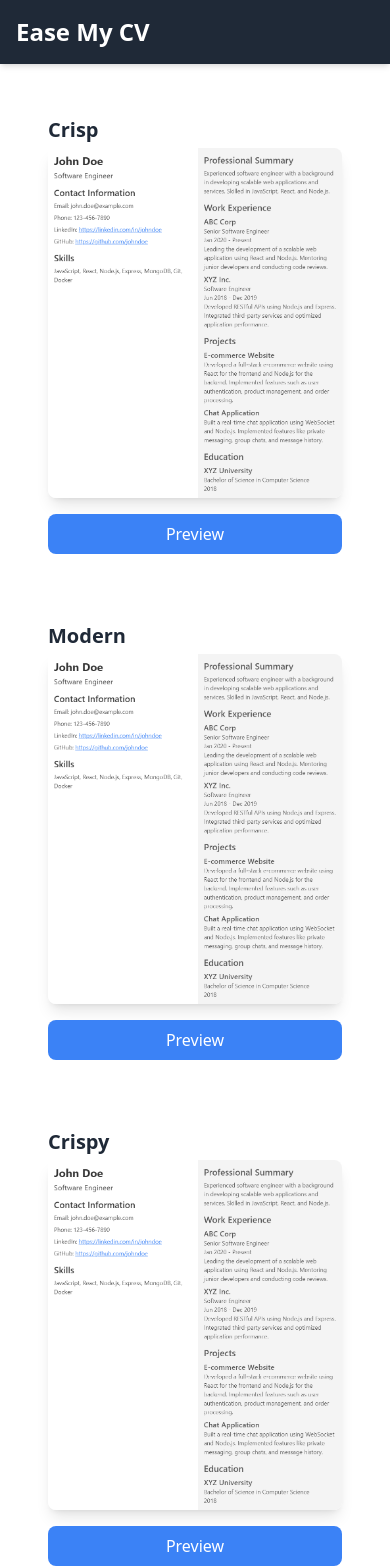
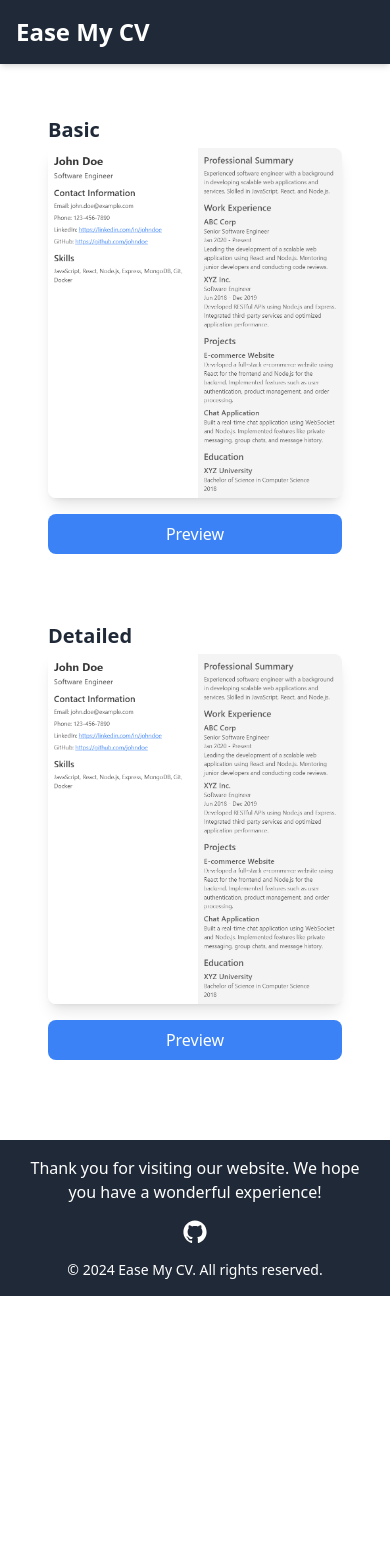
Before and after one commit to Pravin1616/ease-my-cv, a React (Create React App) app: page / in a window 390 px wide. Shown: the top 1568 px of the page. After the commit the page ends 1296 px from the top, so only its background shows below. Built offline with nearby package versions, Linux system fonts and the light colour scheme; the HTML template or start-up script is replaced by a standard one.

Commit message:
Revamped data source and filtered data rendered

```diff
--- a/src/components/templates/standard/ResumeForm.tsx
+++ b/src/components/templates/standard/ResumeForm.tsx
@@ -73,9 +73,25 @@ type FormData = z.infer<typeof schema>;
 interface ResumeFormProps {
   initialData: FormData;
   onSubmit: (data: FormData) => void;
+  layout: any;
 }
 
-const ResumeForm: React.FC<ResumeFormProps> = ({ initialData, onSubmit }) => {
+// Function to filter sections based on the layout
+const filterSectionsByLayout = (layout: any, sections: Section[]) => {
+  const sectionIds = layout.grid.flatMap((gridItem) => gridItem.sections);
+  return sections.filter((section) => sectionIds.includes(section.id));
+};
+
+const ResumeForm: React.FC<ResumeFormProps> = ({
+  layout,
+  initialData,
+  onSubmit,
+}) => {
+  const filteredSections = filterSectionsByLayout(
+    layout,
+    typedTemplate.sections
+  );
+
   const methods = useForm<FormData>({
     resolver: zodResolver(schema),
     defaultValues: initialData,
@@ -107,7 +123,7 @@ const ResumeForm: React.FC<ResumeFormProps> = ({ initialData, onSubmit }) => {
   return (
     <FormProvider {...methods}>
       <form onSubmit={handleSubmit(onSubmit)} className="grid gap-6 p-4">
-        {typedTemplate.sections.map((section) => (
+        {filteredSections.map((section) => (
           <div key={section.id} className="space-y-2">
             {section.title && (
               <h3 className="text-2xl font-semibold leading-none tracking-tight">
--- a/src/components/templates/standard/Standard.css
+++ b/src/components/templates/standard/Standard.css
@@ -56,3 +56,8 @@
     color: red;
     font-size: 0.9em;
   }
+
+  .skillsListContainer{
+    display: flex;
+    align-items: center;
+  }
--- a/src/components/templates/standard/Standard.tsx
+++ b/src/components/templates/standard/Standard.tsx
@@ -3,6 +3,7 @@ import template from "../../../json/template_1.json";
 import layouts from "../../../json/layout.json";
 import Skeleton from "react-loading-skeleton";
 import ResumeRender from "./ResumeRender";
+import "./Standard.css";
 
 // Define types for the JSON template
 interface Field {
--- a/src/json/layout.json
+++ b/src/json/layout.json
@@ -1,6 +1,21 @@
 [
+    {
+        "name": "Basic",
+        "image": "Spring.png",
+        "grid": [
+            {
+                "ui_properties": {
+                    "background_color": "#f0f0f0",
+                    "text_color": "#444444",
+                    "column_start": 1,
+                    "column_end": 1
+                },
+                "sections": ["header", "skills","work_experience","projects", "education"]
+            }
+        ]
+    },
   {
-      "name": "Crisp",
+      "name": "Detailed",
       "image": "Spring.png",
       "grid": [
           {
@@ -22,269 +37,5 @@
               "sections": ["summary", "work_experience", "projects", "education"]
           }
       ]
-  },
-  {
-      "name": "Modern",
-      "image": "Spring.png",
-      "grid": [
-          {
-              "ui_properties": {
-                  "background_color": "#f0f0f0",
-                  "text_color": "#444444",
-                  "column_start": 1,
-                  "column_end": 2
-              },
-              "sections": ["header", "summary", "Skills"]
-          },
-          {
-              "ui_properties": {
-                  "background_color": "#ffffff",
-                  "text_color": "#333333",
-                  "column_start": 2,
-                  "column_end": 4
-              },
-              "sections": ["contact", "work_experience", "projects", "education"]
-          }
-      ]
-  },
-  {
-      "name": "Crispy",
-      "image": "Spring.png",
-      "grid": [
-          {
-              "ui_properties": {
-                  "background_color": "#f0f0f0",
-                  "text_color": "#444444",
-                  "column_start": 1,
-                  "column_end": 2
-              },
-              "sections": ["header", "summary", "contact", "Skills"]
-          },
-          {
-              "ui_properties": {
-                  "background_color": "#ffffff",
-                  "text_color": "#333333",
-                  "column_start": 2,
-                  "column_end": 4
-              },
-              "sections": ["work_experience", "projects", "education"]
-          }
-      ]
-  },
-  {
-      "name": "Professional",
-      "image": "Spring.png",
-      "grid": [
-          {
-              "ui_properties": {
-                  "background_color": "#ffffff",
-                  "text_color": "#333333",
-                  "column_start": 1,
-                  "column_end": 2
-              },
-              "sections": ["header", "summary", "Skills", "contact"]
-          },
-          {
-              "ui_properties": {
-                  "background_color": "#e8e8e8",
-                  "text_color": "#444444",
-                  "column_start": 2,
-                  "column_end": 4
-              },
-              "sections": ["work_experience", "projects", "education"]
-          }
-      ]
-  },
-  {
-      "name": "Elegant",
-      "image": "Spring.png",
-      "grid": [
-          {
-              "ui_properties": {
-                  "background_color": "#f0f0f0",
-                  "text_color": "#333333",
-                  "column_start": 1,
-                  "column_end": 2
-              },
-              "sections": ["header", "Skills", "contact"]
-          },
-          {
-              "ui_properties": {
-                  "background_color": "#ffffff",
-                  "text_color": "#444444",
-                  "column_start": 2,
-                  "column_end": 4
-              },
-              "sections": ["summary", "work_experience", "projects", "education"]
-          }
-      ]
-  },
-  {
-      "name": "Minimal",
-      "image": "Spring.png",
-      "grid": [
-          {
-              "ui_properties": {
-                  "background_color": "#ffffff",
-                  "text_color": "#333333",
-                  "column_start": 1,
-                  "column_end": 2
-              },
-              "sections": ["header", "contact", "summary"]
-          },
-          {
-              "ui_properties": {
-                  "background_color": "#f7f7f7",
-                  "text_color": "#555555",
-                  "column_start": 2,
-                  "column_end": 4
-              },
-              "sections": ["Skills", "work_experience", "projects", "education"]
-          }
-      ]
-  },
-  {
-      "name": "Classic",
-      "image": "Spring.png",
-      "grid": [
-          {
-              "ui_properties": {
-                  "background_color": "#f0f0f0",
-                  "text_color": "#333333",
-                  "column_start": 1,
-                  "column_end": 2
-              },
-              "sections": ["header", "summary", "Skills", "contact"]
-          },
-          {
-              "ui_properties": {
-                  "background_color": "#ffffff",
-                  "text_color": "#444444",
-                  "column_start": 2,
-                  "column_end": 4
-              },
-              "sections": ["work_experience", "projects", "education"]
-          }
-      ]
-  },
-  {
-      "name": "Bold",
-      "image": "Spring.png",
-      "grid": [
-          {
-              "ui_properties": {
-                  "background_color": "#ffffff",
-                  "text_color": "#222222",
-                  "column_start": 1,
-                  "column_end": 2
-              },
-              "sections": ["header", "summary", "Skills"]
-          },
-          {
-              "ui_properties": {
-                  "background_color": "#f4f4f4",
-                  "text_color": "#333333",
-                  "column_start": 2,
-                  "column_end": 4
-              },
-              "sections": ["contact", "work_experience", "projects", "education"]
-          }
-      ]
-  },
-  {
-      "name": "Corporate",
-      "image": "Spring.png",
-      "grid": [
-          {
-              "ui_properties": {
-                  "background_color": "#ffffff",
-                  "text_color": "#444444",
-                  "column_start": 1,
-                  "column_end": 2
-              },
-              "sections": ["header", "Skills", "contact"]
-          },
-          {
-              "ui_properties": {
-                  "background_color": "#f0f0f0",
-                  "text_color": "#333333",
-                  "column_start": 2,
-                  "column_end": 4
-              },
-              "sections": ["summary", "work_experience", "projects", "education"]
-          }
-      ]
-  },
-  {
-      "name": "Creative",
-      "image": "Spring.png",
-      "grid": [
-          {
-              "ui_properties": {
-                  "background_color": "#f8f8f8",
-                  "text_color": "#333333",
-                  "column_start": 1,
-                  "column_end": 2
-              },
-              "sections": ["header", "summary", "contact"]
-          },
-          {
-              "ui_properties": {
-                  "background_color": "#ffffff",
-                  "text_color": "#444444",
-                  "column_start": 2,
-                  "column_end": 4
-              },
-              "sections": ["Skills", "work_experience", "projects", "education"]
-          }
-      ]
-  },
-  {
-      "name": "Simple",
-      "image": "Spring.png",
-      "grid": [
-          {
-              "ui_properties": {
-                  "background_color": "#ffffff",
-                  "text_color": "#333333",
-                  "column_start": 1,
-                  "column_end": 2
-              },
-              "sections": ["header", "contact"]
-          },
-          {
-              "ui_properties": {
-                  "background_color": "#f0f0f0",
-                  "text_color": "#444444",
-                  "column_start": 2,
-                  "column_end": 4
-              },
-              "sections": ["summary", "Skills", "work_experience", "projects", "education"]
-          }
-      ]
-  },
-  {
-      "name": "Dynamic",
-      "image": "Spring.png",
-      "grid": [
-          {
-              "ui_properties": {
-                  "background_color": "#f0f0f0",
-                  "text_color": "#444444",
-                  "column_start": 1,
-                  "column_end": 2
-              },
-              "sections": ["header", "contact", "Skills"]
-          },
-          {
-              "ui_properties": {
-                  "background_color": "#ffffff",
-                  "text_color": "#333333",
-                  "column_start": 2,
-                  "column_end": 4
-              },
-              "sections": ["summary", "work_experience", "projects", "education"]
-          }
-      ]
   }
 ]
--- a/src/json/template_1.json
+++ b/src/json/template_1.json
@@ -93,11 +93,6 @@
           "institution": "XYZ University",
           "degree": "Bachelor of Science in Computer Science",
           "year": "2019"
-        },
-        {
-          "institution": "ABC College",
-          "degree": "Master of Science in Software Engineering",
-          "year": "2021"
         }
       ]
     }
```
Also changed, not shown: src/components/templates/standard/ResumeRender.tsx (+20 -4 lines).
